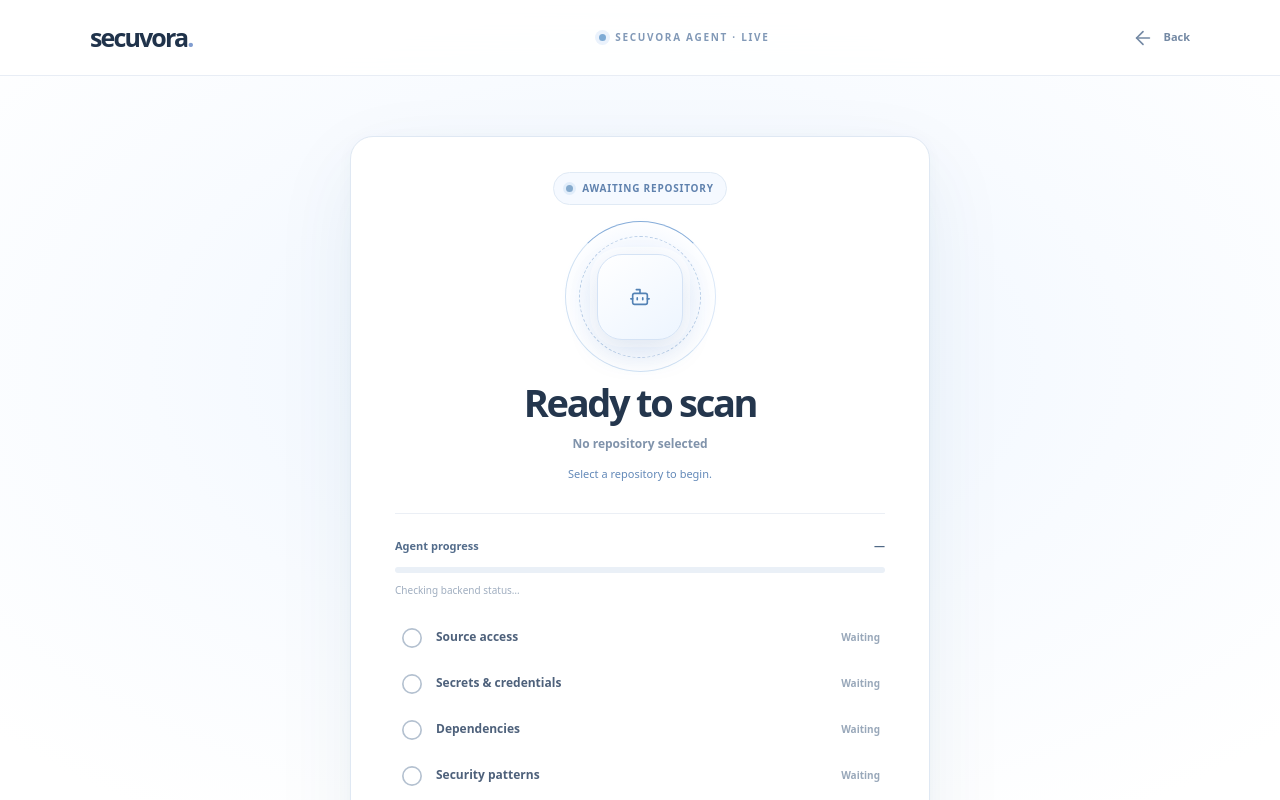
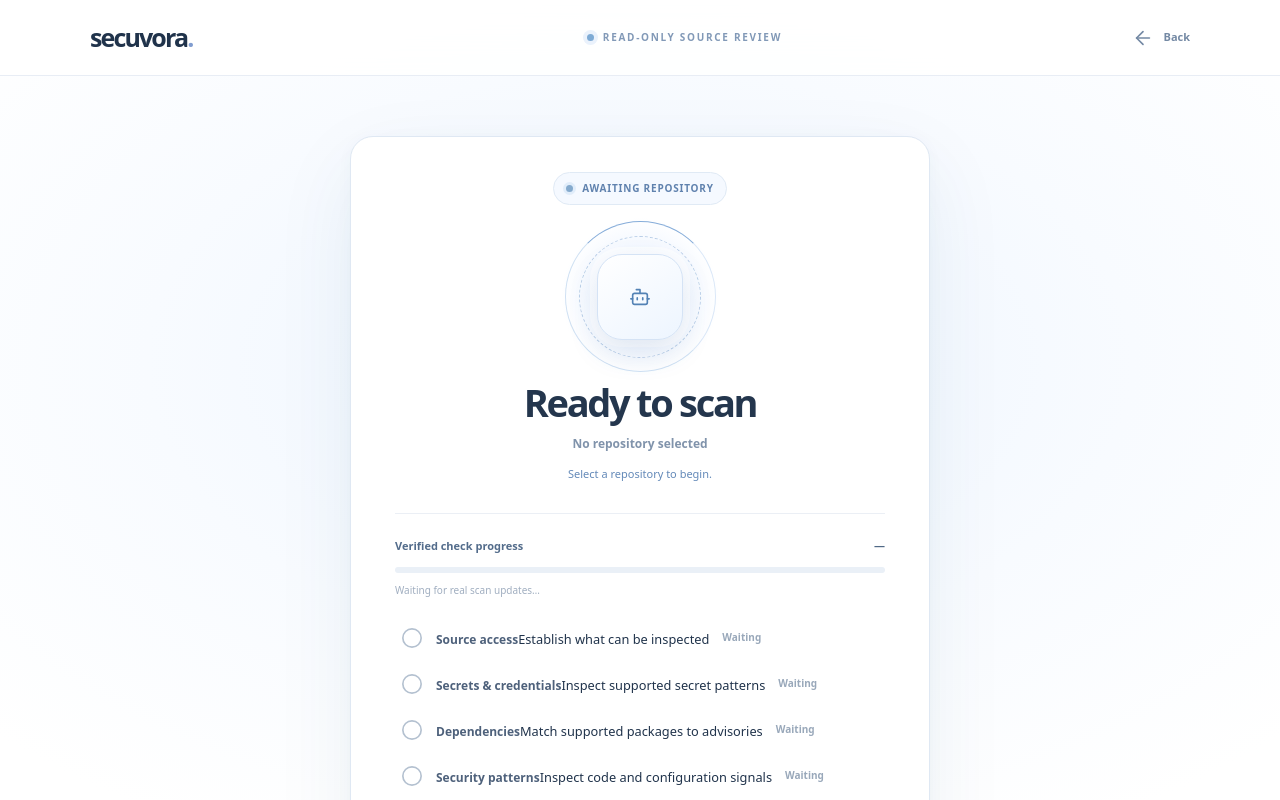
Before and after one commit to helloskyorigin/Safe-sure, a Next.js app: page /assess/scanning in a window 1280 px wide. Shown: the top 800 px of the page. Built offline with nearby package versions, Linux system fonts and the light colour scheme.

Commit message:
ux: scan workspace shows only real progress with clear scope and stage descriptions

```diff
--- a/components/ScanningConsole.tsx
+++ b/components/ScanningConsole.tsx
@@ -288,16 +288,13 @@ export default function ScanningConsole() {
       <header className="scan-nav">
         <div className="scan-container scan-nav-inner">
           <Link href="/" className="brand" aria-label="Secuvora home">secuvora<span>.</span></Link>
-          <span className="scan-nav-center"><span/> SECUVORA AGENT · LIVE</span>
+          <span className="scan-nav-center"><span/> {ongoing ? "LIVE SOURCE REVIEW" : "READ-ONLY SOURCE REVIEW"}</span>
           <Link href="/assess" className="scan-nav-return"><ArrowLeft size={16}/> Back</Link>
         </div>
       </header>
 
       <main className="scan-container scan-main" id="scan-main">
-        <motion.section className="scan-card" aria-labelledby="scan-heading"
-          initial={reducedMotion ? false : { opacity: 0, y: 13 }}
-          animate={{ opacity: 1, y: 0 }}
-          transition={{ duration: reducedMotion ? 0 : .55 }}>
+        <section className="scan-card" aria-labelledby="scan-heading">
           <div className={"scan-state-tag" + (isFailure ? " is-error" : "")} role="status" aria-live="polite">
             <span className="scan-state-dot"/>{stateLabel}
           </div>
@@ -313,6 +310,7 @@ export default function ScanningConsole() {
               isFinishing ? (savedId ? "Opening your results" : "Finalizing your report") :
               hasSource ? "Agent investigating" : "Ready to scan"}</h1>
             <p className="scan-repo-name">{source?.name || "No repository selected"}</p>
+            {hasSource && <p className="scan-source-type">{source?.private ? "Authorized private repository" : "Public GitHub repository"} · Read-only</p>}
             {!isFailure && <p className="scan-current-action" aria-live="polite">
               {ongoing && <LoaderCircle size={15} className="scan-inline-spinner"/>}
               {hasSource ? liveDescription : "Select a repository to begin."}
@@ -322,7 +320,7 @@ export default function ScanningConsole() {
 
           <div className="scan-progress">
             <div className="scan-progress-row">
-              <span>Agent progress</span>
+              <span>Verified check progress</span>
               <strong>{snapshot?.progress ? snapshot.progress.done + " of " + snapshot.progress.total + " checks" : "—"}</strong>
             </div>
             <div className="scan-progress-track"
@@ -334,7 +332,7 @@ export default function ScanningConsole() {
               <motion.div className="scan-progress-fill" animate={{ width: percent === null ? "0%" : percent + "%" }}
                 transition={{ duration: reducedMotion ? 0 : .45 }}/>
             </div>
-            <span className="scan-progress-caption">{count === null ? "Checking backend status…" : count + " / 5 stages resolved"}</span>
+            <span className="scan-progress-caption">{count === null ? "Waiting for real scan updates…" : count + " of " + checks.length + " stages resolved"}</span>
           </div>
 
           <div className="scan-check-list" aria-label="Security checks">
@@ -347,7 +345,7 @@ export default function ScanningConsole() {
                     state === "failed" ? <CircleAlert size={20}/> :
                     state === "skipped" ? <Circle size={19}/> : <Circle size={19}/>}
                 </span>
-                <span className="scan-check-name">{displayNames[check.key]}</span>
+                <span className="scan-check-info"><span className="scan-check-name">{displayNames[check.key]}</span><small>{check.short}</small></span>
                 <span className="scan-check-status">{statusName(state)}</span>
               </div>;
             })}
@@ -371,9 +369,9 @@ export default function ScanningConsole() {
               <Link href="/assess" className="scan-primary-link"><Github size={17}/> Start a new investigation <ArrowRight size={17}/></Link>
             )}
             {actionError && <p role="alert" className="scan-action-error">{actionError}</p>}
-            <p className="scan-honesty"><ShieldCheck size={15}/> Read-only agent review · Results open automatically</p>
+            <p className="scan-honesty"><ShieldCheck size={15}/> Bounded source checks · No code execution · Findings need verification</p>
           </div>
-        </motion.section>
+        </section>
       </main>
     </div>
   );
```
